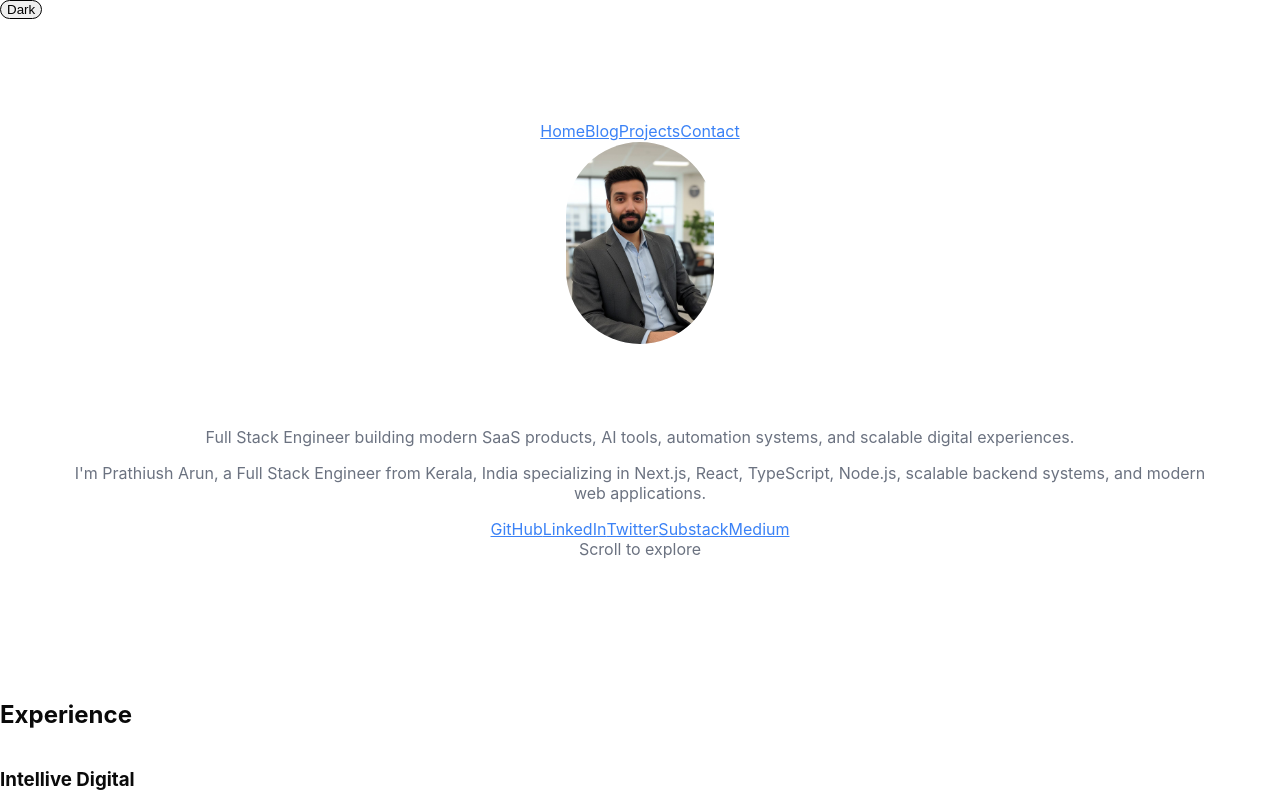
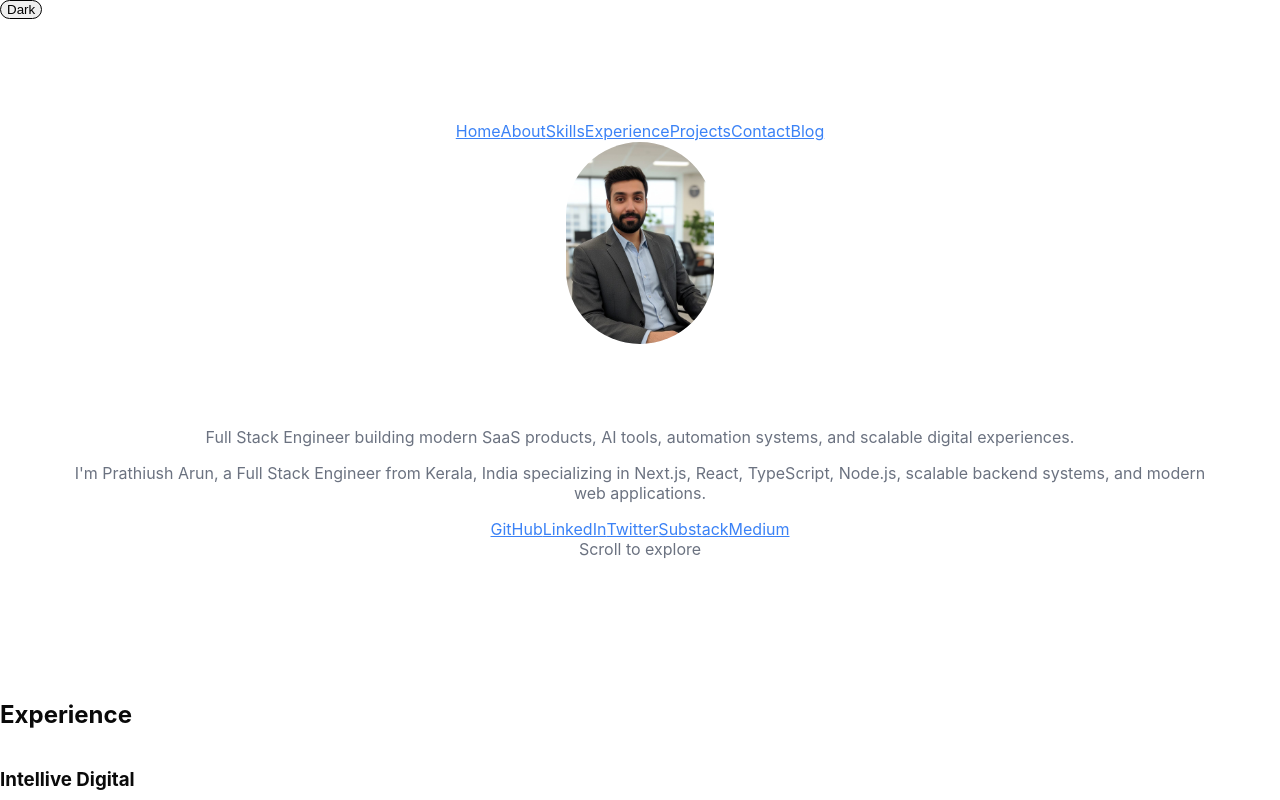
Before and after one commit to prathiusharun/portfolio, a Next.js app: page / in a window 1280 px wide. Shown: the top 800 px of the page. Built offline with nearby package versions, Linux system fonts and the light colour scheme.

Commit message:
add full section navigation

```diff
--- a/components/About.tsx
+++ b/components/About.tsx
@@ -1,5 +1,6 @@
 export default function About() {
   return (
+    <section id="about">
     <div className="space-y-4 text-[var(--muted)] leading-relaxed max-w-2xl">
       <p>
         I'm a self-taught Full Stack Engineer from Kerala, India, with a background
@@ -17,5 +18,6 @@ export default function About() {
         Currently open to full-stack or backend engineering roles - remote or US/Canada based.
       </p>
     </div>
+    </section>
   )
 }
--- a/components/Contact.tsx
+++ b/components/Contact.tsx
@@ -1,5 +1,6 @@
 export default function Contact() {
   return (
+     <section id="contact">
     <div className="space-y-4 text-[var(--muted)] leading-relaxed">
       <p>
         I'm currently open to full-stack engineering roles.
@@ -17,5 +18,6 @@ export default function Contact() {
         </a>
       </div>
     </div>
+    </section>
   )
 }
--- a/components/Experience.tsx
+++ b/components/Experience.tsx
@@ -2,6 +2,7 @@ import Card from './Card'
 
 export default function Experience() {
   return (
+    <section id="experience">
     <div className="space-y-8">
 
       <Card>
@@ -25,5 +26,6 @@ export default function Experience() {
       </Card>
 
     </div>
+    </section>
   )
 }
--- a/components/Hero.tsx
+++ b/components/Hero.tsx
@@ -11,19 +11,31 @@ export default function Hero() {
       </div>
 
       <div className="container-width text-center fade-in">
-        <nav className="flex justify-center gap-6 mb-10 text-sm text-[var(--muted)]">
+       <nav className="flex flex-wrap justify-center gap-6 mb-10 text-sm text-[var(--muted)]">
   <Link href="/" className="hover:text-white transition">
     Home
   </Link>
 
   <a
-  href="https://prathiush-blog.vercel.app/"
-  target="_blank"
-  rel="noopener noreferrer"
-  className="hover:text-white transition"
->
-  Blog
-</a>
+    href="#about"
+    className="hover:text-white transition"
+  >
+    About
+  </a>
+
+  <a
+    href="#skills"
+    className="hover:text-white transition"
+  >
+    Skills
+  </a>
+
+  <a
+    href="#experience"
+    className="hover:text-white transition"
+  >
+    Experience
+  </a>
 
   <a
     href="#projects"
@@ -38,8 +50,16 @@ export default function Hero() {
   >
     Contact
   </a>
+
+  <a
+    href="https://prathiush-blog.vercel.app/"
+    target="_blank"
+    rel="noopener noreferrer"
+    className="hover:text-white transition"
+  >
+    Blog
+  </a>
 </nav>
-
         {/* Profile */}
         <div className="flex justify-center">
           <div className="relative">
--- a/components/Projects.tsx
+++ b/components/Projects.tsx
@@ -27,6 +27,7 @@ const projects = [
 
 export default function Projects() {
   return (
+    <section id="projects">
     <div className="space-y-10">
       {projects.map((project) => (
         <div
@@ -80,5 +81,6 @@ export default function Projects() {
         </div>
       ))}
     </div>
+    </section>
   )
 }
--- a/components/Skills.tsx
+++ b/components/Skills.tsx
@@ -25,6 +25,7 @@ const skillGroups = [
 
 export default function Skills() {
   return (
+    <section id="skills">
     <div className="space-y-10">
       {skillGroups.map((group) => (
         <div key={group.label} className="space-y-4">
@@ -60,5 +61,6 @@ export default function Skills() {
         </div>
       ))}
     </div>
+    </section>
   )
 }
```
